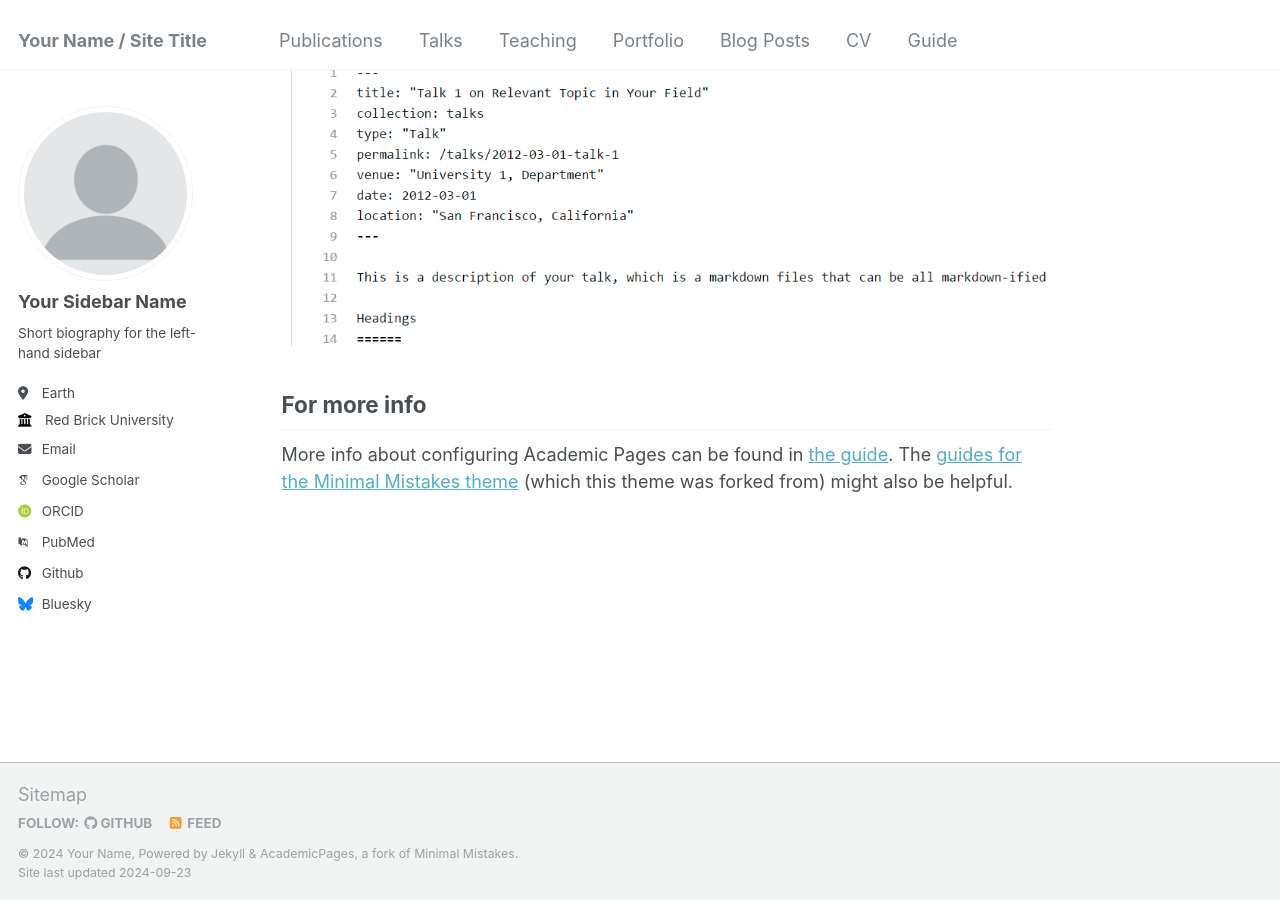
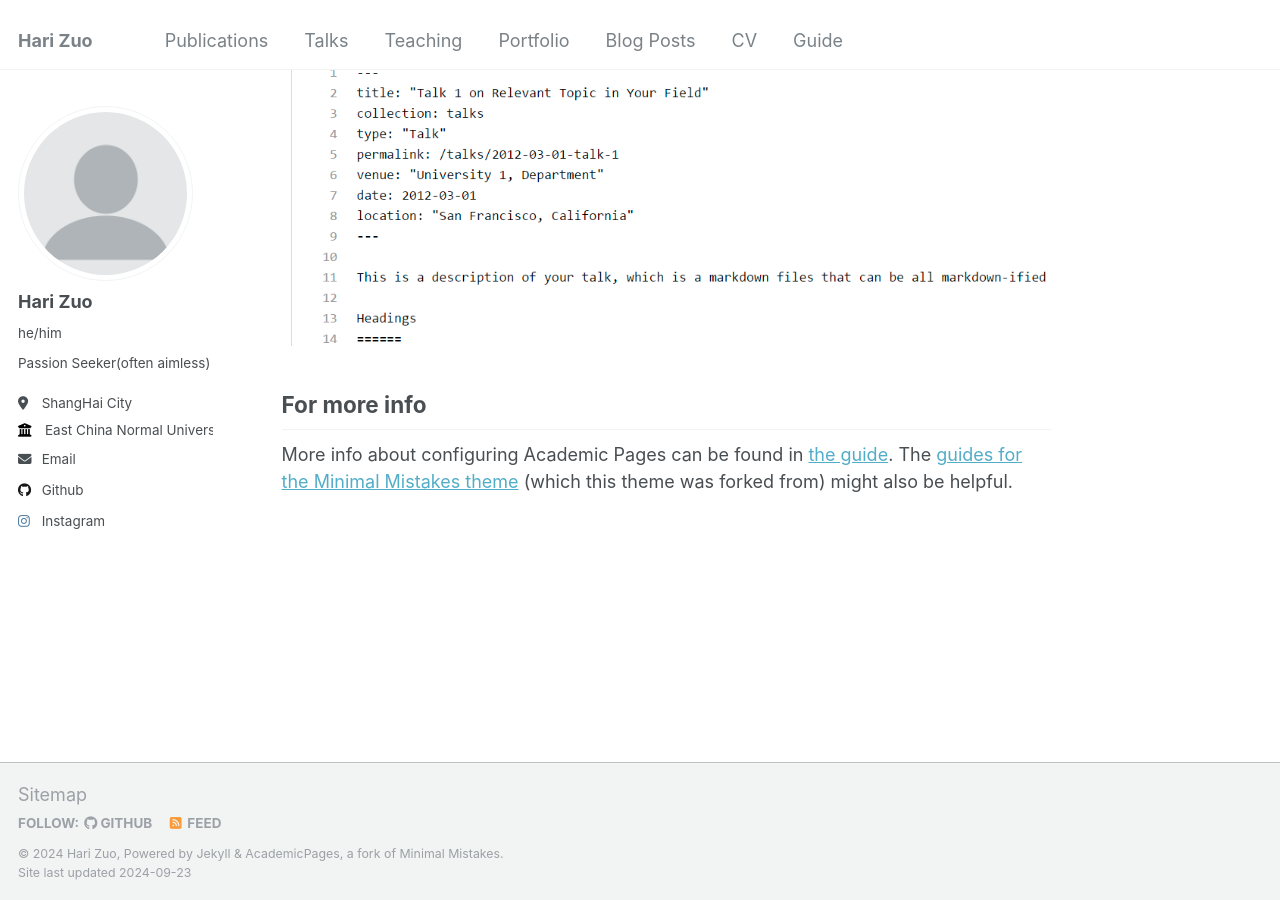
Before and after one commit to HariLogicSeldon/HariLogicSeldon.github.io, a Jekyll site: the page built from _pages/about.md, in a window 1280 px wide and 900 px high, scrolled down 2643 px. Built offline with Jekyll 4.4.1, drawn with Linux system fonts in a browser that asks for light colours; some web fonts are replaced.

Commit message:
config changes

```diff
--- a/_config.yml
+++ b/_config.yml
@@ -8,13 +8,13 @@
 
 # Basic Site Settings
 locale                   : "en-US"
-title                    : "Your Name / Site Title"
+title                    : "Hari Zuo"
 title_separator          : "-"
-name                     : &name "Your Name"
-description              : &description "personal description"
-url                      : https://academicpages.github.io # the base hostname & protocol for your site e.g. "https://mmistakes.github.io"
+name                     : &name "Hari Zuo"
+description              : &description "An amiless guy"
+url                      : "https://harilogicseldon.github.io" # the base hostname & protocol for your site e.g. "https://mmistakes.github.io"
 baseurl                  : "" # the subpath of your site, e.g. "/blog"
-repository               : "academicpages/academicpages.github.io"
+repository               : "harilogicseldon/harilogicseldon.github.io"
 
 # Site Author - The following control what appear as part of the author content on the side bar.
 #               If a field is blank the icon and link will not appear, otherwise it will be shown.
@@ -22,40 +22,40 @@ repository               : "academicpages/academicpages.github.io"
 author:
   # Biographic information
   avatar           : "profile.png"
-  name             : "Your Sidebar Name"
-  pronouns         : # example: "she/her"
-  bio              : "Short biography for the left-hand sidebar"
-  location         : "Earth"
-  employer         : "Red Brick University"
+  name             : "Hari Zuo"
+  pronouns         : "he/him" # example: "she/her"
+  bio              : "Passion Seeker(often aimless) "
+  location         : "ShangHai City"
+  employer         : "East China Normal University"
   uri              : # URL
-  email            : "none@example.org"
+  email            : "harilogiczaki@gmail.com"
 
   # Academic websites
   arxiv            : # URL - Update with the correct link to your profile
-  googlescholar    : "https://scholar.google.com/citations?user=PS_CX0AAAAAJ"
+  googlescholar    : # URL - Update with the correct link to your profile
   impactstory      : # URL
-  orcid            : "http://orcid.org/yourorcidurl"
+  orcid            : # URL - Update with the correct link to your profile
   semantic         : # URL
-  pubmed           : "https://www.ncbi.nlm.nih.gov/pubmed/?term=john+snow"
+  pubmed           : # URL - Update with the correct link to your profile
   researchgate     : # URL
 
   # Repositories and software development
   bitbucket        : # Username - Update with your username on the site
   codepen          : # Username
   dribbble         : # Username
-  github           : "academicpages"
+  github           : "https://github.com/HariLogicSeldon"
   kaggle           : # Username
   stackoverflow    : # User number or user number and name (i.e., use "1" or "1/jeff-atwood")
 
   # Social media
-  bluesky          : "bsky.app" # Replace this with you Bluesky username
+  bluesky          : # Replace this with you Bluesky username
   facebook         : # Username
   flickr           : # Username
   foursquare       : # Username
   goodreads        : # Username
   google_plus      : # Username
   keybase          : # Username
-  instagram        : # Username
+  instagram        : hari_zzzfrank
   lastfm           : # Username
   linkedin         : # Username
   mastodon         : # URL
```
